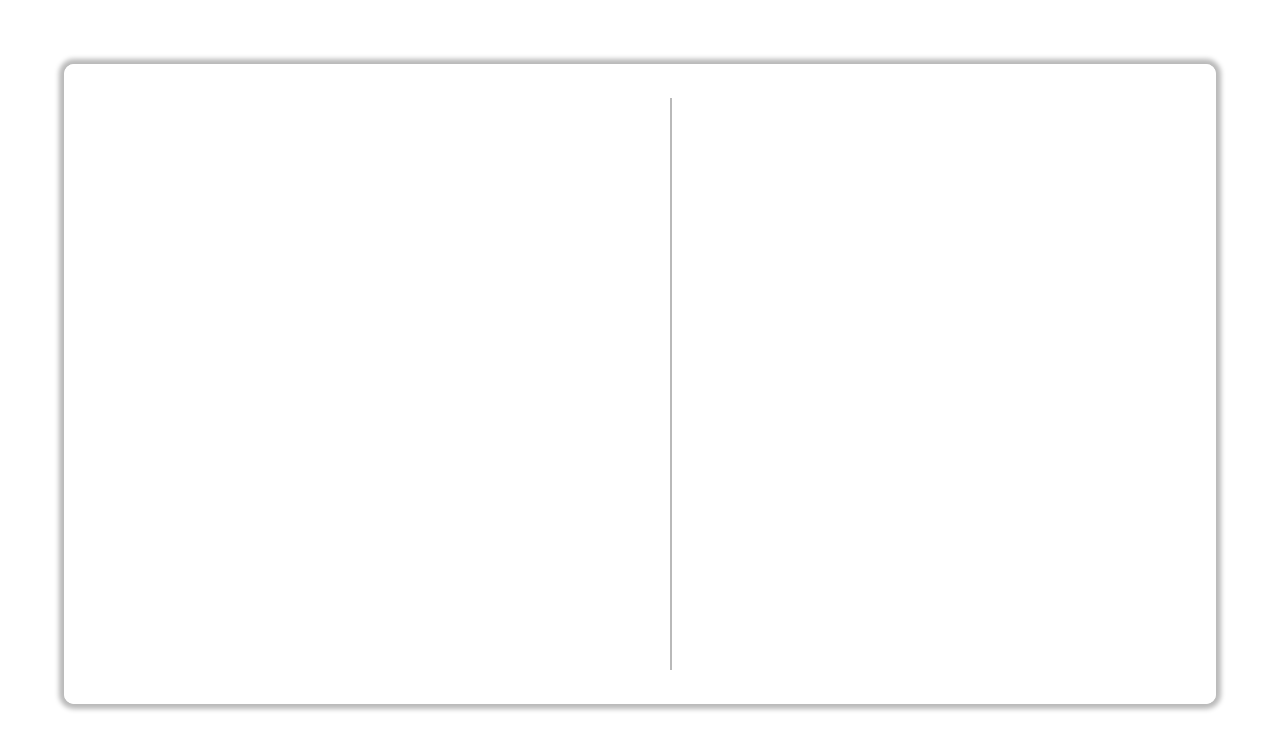
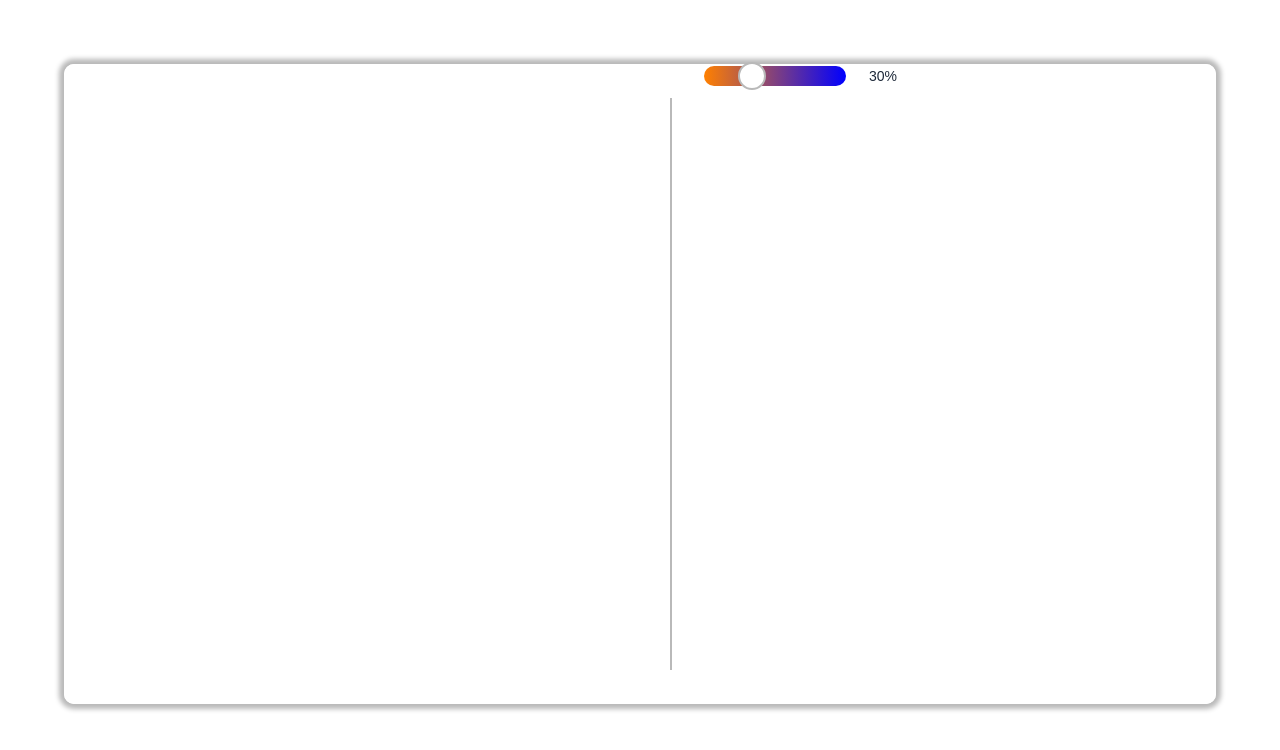
Before and after one commit to L0i0n0a/PsyKi, a Next.js app in the folder multarbeit/: page /prototyp in a window 1280 px wide. Shown: the top 750 px of the page. Built offline with nearby package versions, Linux system fonts and the light colour scheme.

Commit message:
feat: added ColorSlider

```diff
--- a/multarbeit/src/app/globals.css
+++ b/multarbeit/src/app/globals.css
@@ -95,3 +95,33 @@ button {
 .intractionContainer {
 
 }
+
+.color-slider {
+  height: 20px;
+  border-radius: 9999px;
+  /* TODO: Change Color Variables to Orange/ Blue if not Done in Merge  */
+  background: linear-gradient(to right, var(--color-blue), var(--color-orange));
+}
+
+/* WebKit: Chrome, Safari */
+.color-slider::-webkit-slider-thumb {
+  -webkit-appearance: none;
+  appearance: none;
+  width: 28px;
+  height: 28px;
+  border-radius: 9999px;
+  background-color: white;
+  border: 2px solid #b9b9b9;
+  cursor: pointer;
+  margin-top: 0;
+}
+
+/* Firefox */
+.color-slider::-moz-range-thumb {
+  width: 28px;
+  height: 28px;
+  border-radius: 9999px;
+  background-color: white;
+  border: 2px solid #333;
+  cursor: pointer;
+}
--- a/multarbeit/src/app/prototyp/page.tsx
+++ b/multarbeit/src/app/prototyp/page.tsx
@@ -1,4 +1,6 @@
 "use client";
+import ColorSlider from "@/components/ui/Button/ColorSlider";
+
 const Prototyp = ({}) => { {/* JSOn inputs */}
     // state management mit useEffect (als effekt anderung einer variable) dann automatisches aktualisieren der states
 
@@ -13,7 +15,7 @@ const Prototyp = ({}) => { {/* JSOn inputs */}
                    {/*  Image Component */}
                 </div>
                 <div className="intractionContainer">
-                    {/*  Slider Component */}
+                    <ColorSlider initial={30} onChange={(val) => console.log("Sliderwert:", val)}/>
                     {/*  AI empfehlung Component */}
                     {/*  Buttons entscheidung Component */}
                     {/*  Feedback Component */}
--- /dev/null
+++ b/multarbeit/src/components/ui/Button/ColorSlider.tsx
@@ -0,0 +1,34 @@
+import React, { useState } from "react";
+
+type ColorSliderProps = {
+  initial?: number;
+  onChange?: (value: number) => void;
+};
+
+const ColorSlider: React.FC<ColorSliderProps> = ({ initial = 50, onChange }) => {
+  const [value, setValue] = useState<number>(initial);
+
+  const handleChange = (e: React.ChangeEvent<HTMLInputElement>) => {
+    const newVal = parseInt(e.target.value, 10);
+    setValue(newVal);
+    onChange?.(newVal);
+  };
+
+  return (
+    <div className="flex items-center gap-4 w-full max-w-lg">
+      <input
+        type="range"
+        min={0}
+        max={100}
+        value={value}
+        onChange={handleChange}
+        className="color-slider w-full appearance-none"
+      />
+      <div className="w-12 text-sm font-medium text-gray-800 text-right">
+        {value}%
+      </div>
+    </div>
+  );
+};
+
+export default ColorSlider;
```
